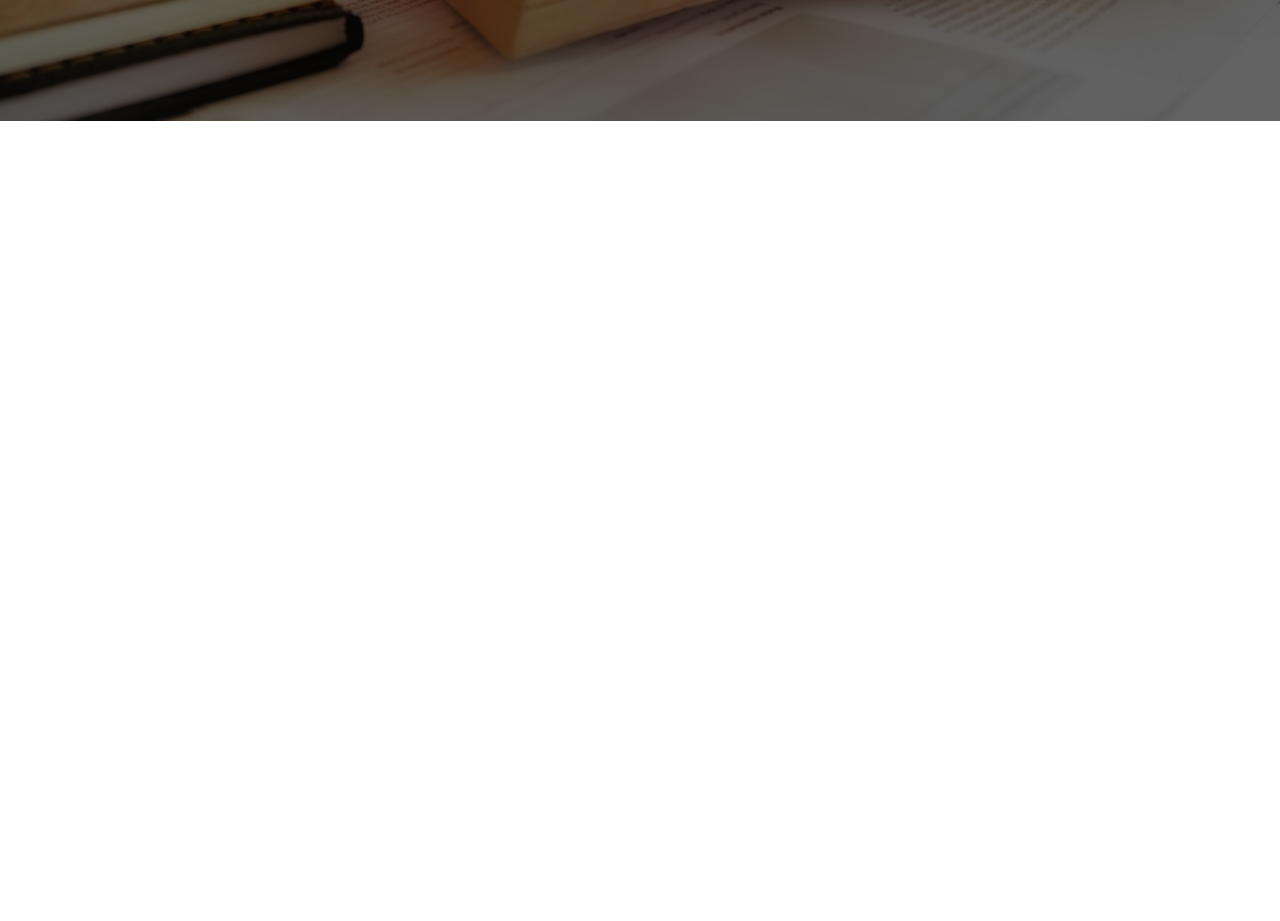
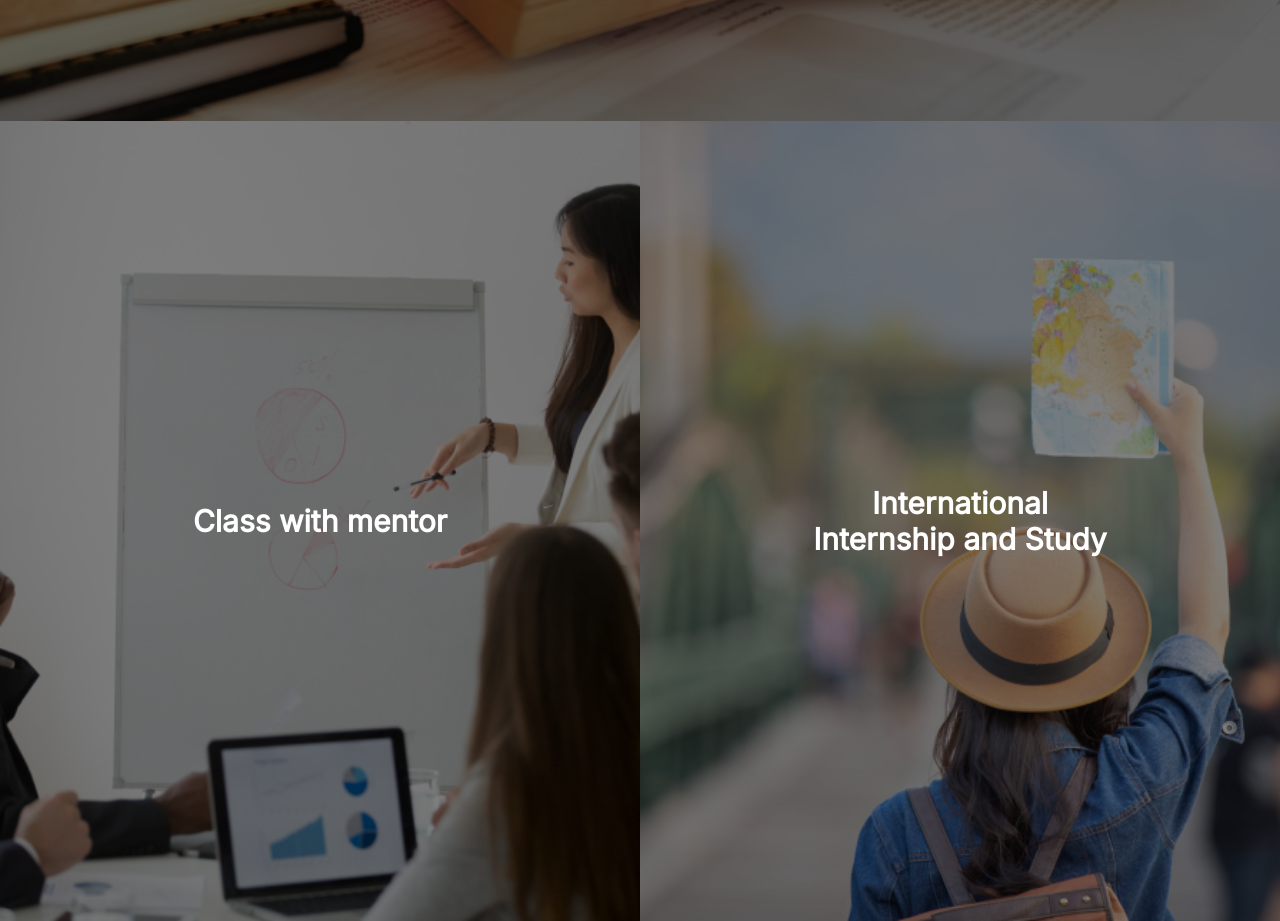
Before and after one commit to jaffrantirta/MulticourseLandingPage, a React (Create React App) app: page / in a window 1280 px wide. Shown: the part 679-1600 px from the top of the page. Before the commit the page ends 800 px from the top, so only its background shows below. Built offline with nearby package versions, Linux system fonts and the light colour scheme; a web font is replaced by a local one.

Commit message:
packages

```diff
--- a/src/assets/images/index.js
+++ b/src/assets/images/index.js
@@ -1,7 +1,11 @@
 import ImgHero from './hero.png'
 import ImgLogo from './logo.png'
+import ImgBusiness from './business.png'
+import ImgTourist from './tourist.png'
 
 export {
     ImgHero,
-    ImgLogo
+    ImgLogo,
+    ImgBusiness,
+    ImgTourist
 }
--- a/src/components/Hero/index.js
+++ b/src/components/Hero/index.js
@@ -1,6 +1,5 @@
 import React from 'react'
 import ButtonRounded from '../ButtonRounded'
-import Navbar from '../Navbar'
 
 export default function Hero() {
     return (
--- a/src/components/Navbar/index.js
+++ b/src/components/Navbar/index.js
@@ -5,7 +5,7 @@ import ButtonRounded from '../ButtonRounded'
 export default function Navbar({ className }) {
     return (
         <div className={`fixed inset-0 bg-transparent z-50 p-5 px-10 text-white font-primary flex h-32 justify-between items-center ${className}`}>
-            <img src={ImgLogo} className='w-15 h-fit shadow-lg' />
+            <img alt='logo' src={ImgLogo} className='w-15 h-fit shadow-lg' />
             <div className='flex items-center gap-5'>
                 <div className='grid grid-cols-4 gap-1 text-center font-bold text-lg'>
                     <p>Beranda</p>
--- /dev/null
+++ b/src/components/Package/index.js
@@ -0,0 +1,19 @@
+import React from 'react'
+import { ImgBusiness, ImgTourist } from '../../assets/images'
+
+export default function Package() {
+    return (
+        <div className='grid grid-cols-1 md:grid-cols-2 h-screen font-primary text-white text-center'>
+            <div className='relative w-full h-full overflow-hidden'>
+                <img class="absolute w-full h-full object-cover transition duration-700 transform hover:scale-110 brightness-50" src={ImgBusiness} alt="" />
+                <h1 className='absolute top-1/2 left-1/2 transform -translate-x-1/2 -translate-y-1/2 text-3xl font-extrabold'>Class with mentor</h1>
+            </div>
+            <div className='relative w-full h-full overflow-hidden'>
+                <img class="absolute w-full h-full object-cover transition duration-700 transform hover:scale-110 brightness-50" src={ImgTourist} alt="" />
+                <h1 className='absolute top-1/2 left-1/2 transform -translate-x-1/2 -translate-y-1/2 text-3xl font-extrabold'>International Internship and Study</h1>
+            </div>
+        </div>
+
+
+    )
+}
--- a/src/components/index.js
+++ b/src/components/index.js
@@ -1,7 +1,9 @@
 import Hero from "./Hero";
 import Navbar from "./Navbar";
+import Package from "./Package";
 
 export {
     Hero,
-    Navbar
+    Navbar,
+    Package
 }
--- a/src/pages/Home/index.js
+++ b/src/pages/Home/index.js
@@ -1,11 +1,12 @@
 import React from 'react'
-import { Hero, Navbar } from '../../components'
+import { Hero, Navbar, Package } from '../../components'
 
 export default function Home() {
     return (
         <div className="relative">
             <Navbar className="" />
             <Hero />
+            <Package />
         </div>
 
     )
```
Also changed, not shown: src/assets/images/business.png (added), src/assets/images/tourist.png (added).
